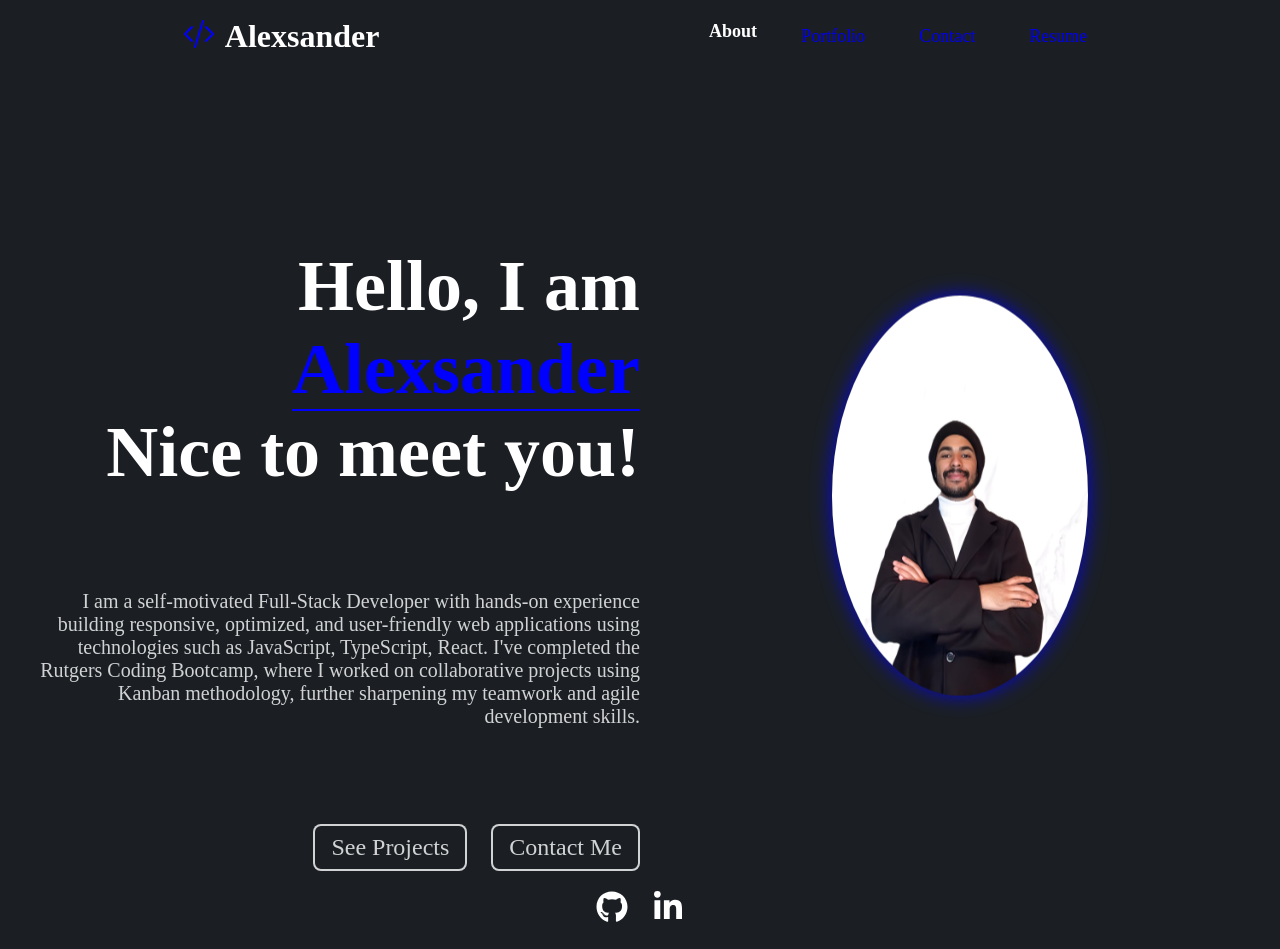
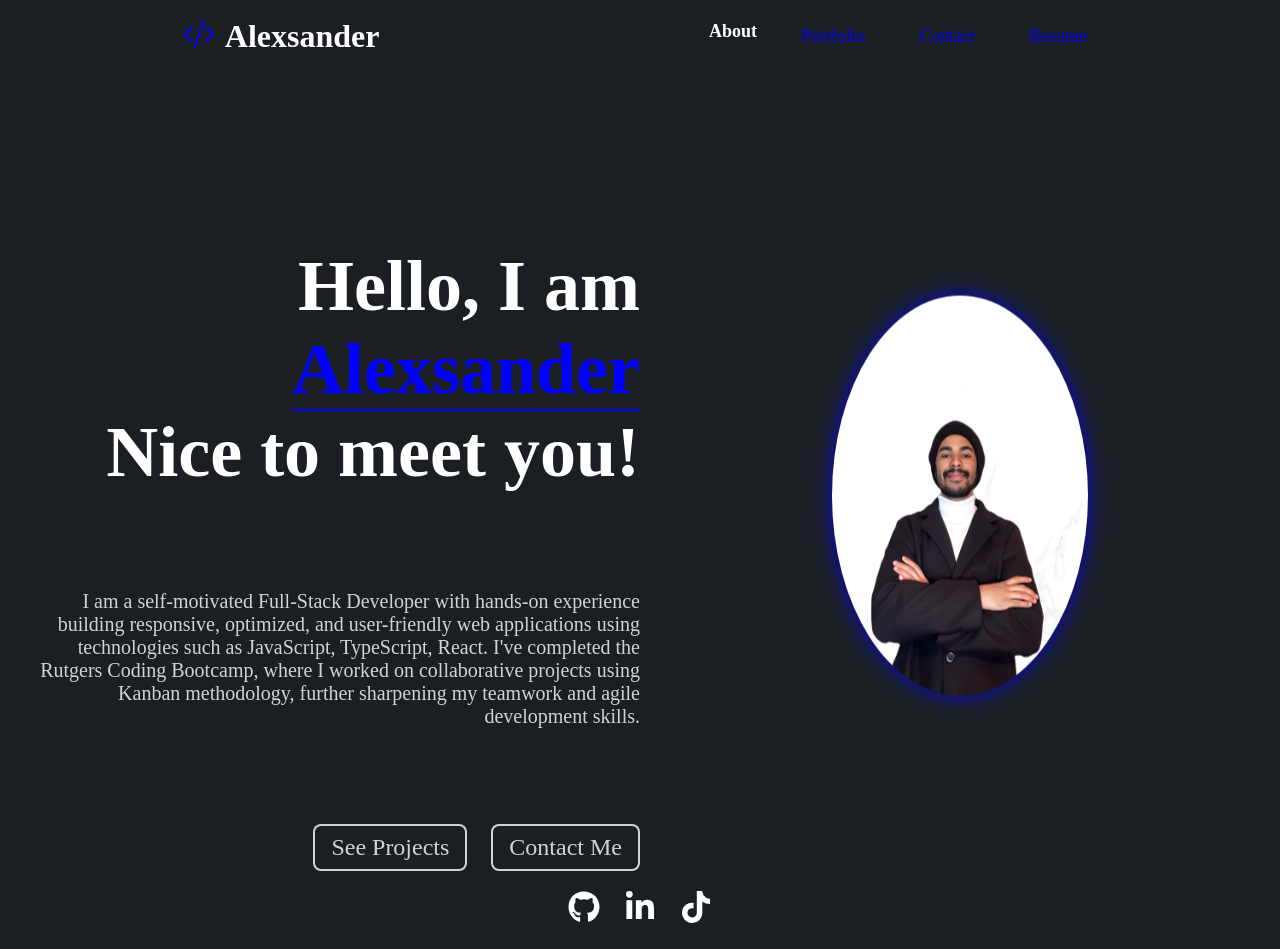
Before and after one commit to alesk1v9/React-Ts-Portfolio, a React (Vite) app: page / in a window 1280 px wide. Built offline with nearby package versions, Linux system fonts and the light colour scheme.

Commit message:
Add environment variables for email service configuration and update Contact component to use them

```diff
--- a/src/components/Foorter.tsx
+++ b/src/components/Foorter.tsx
@@ -1,4 +1,4 @@
-import { FaGithub, FaLinkedinIn, } from "react-icons/fa";
+import { FaGithub, FaLinkedinIn, FaTiktok } from "react-icons/fa";
 import { Link } from "react-router-dom";
 import classes from "./Footer.module.css"
 
@@ -12,6 +12,9 @@ const Foorter = () => {
           <Link
           to="https://www.linkedin.com/in/alexsander-souza-0169482b5/" target="_blank">
             <FaLinkedinIn /></Link>
+            <Link
+          to="https://www.tiktok.com/@leetstreak?lang=en" target="_blank">
+            <FaTiktok /></Link>
         </ul>
     </footer>
   )
--- a/src/pages/Contact.tsx
+++ b/src/pages/Contact.tsx
@@ -24,7 +24,11 @@ const Contact = () => {
       email: email
     };
 
-    emailjs.send('service_akf43kc', 'template_hphs9vj', templateParams, 'AfaI_7_I8d_WMyVoV')
+    const serviceId = import.meta.env.VITE_SERVICE_ID;
+    const templateId = import.meta.env.VITE_TEMPLATE_ID;
+    const publicKey = import.meta.env.VITE_PUBLIC_KEY;
+
+    emailjs.send(serviceId, templateId, templateParams, publicKey)
     .then(() => {
       alert("Email sent");
 
```
Also changed, not shown: 1 other file (tests, documents, lock files or other folders).
